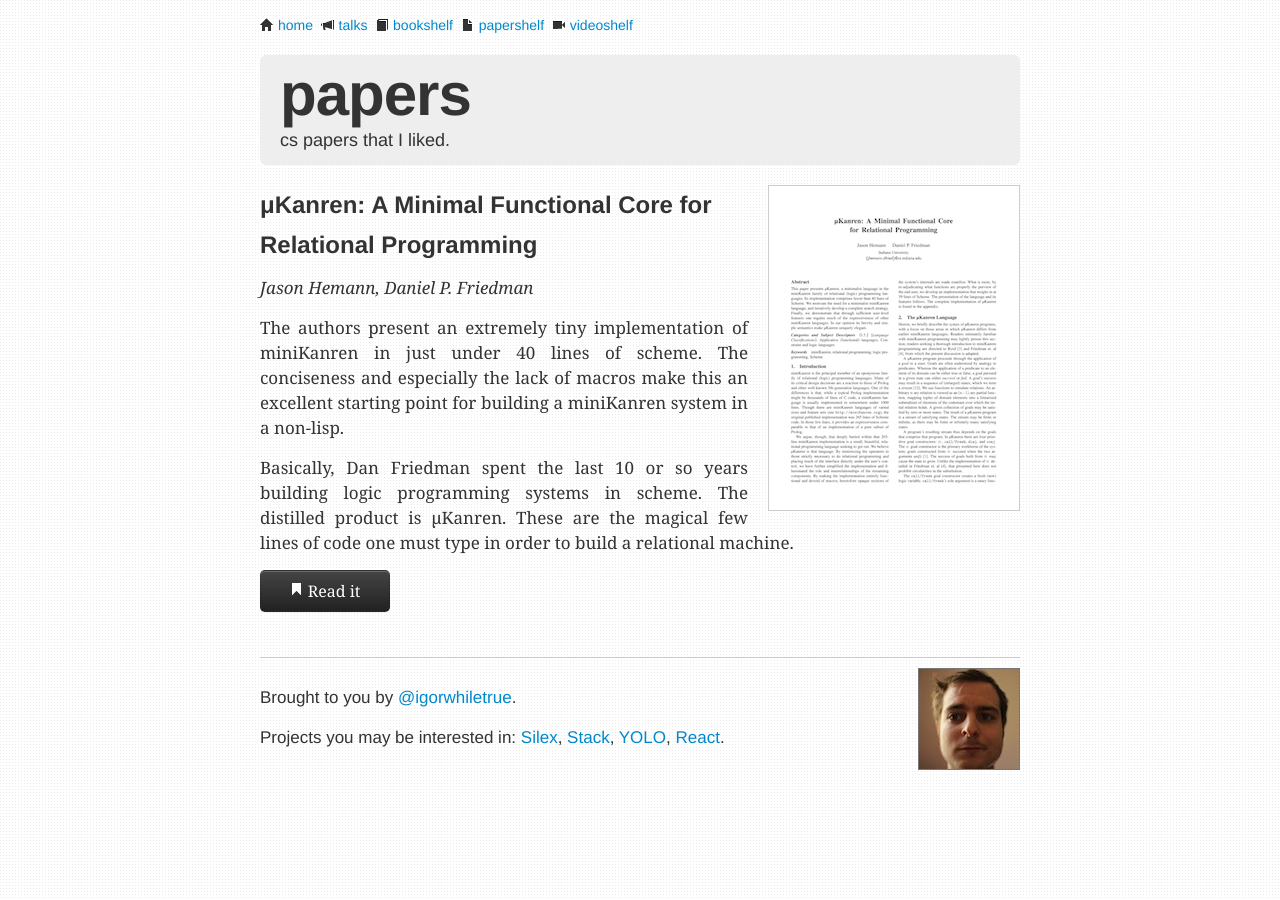
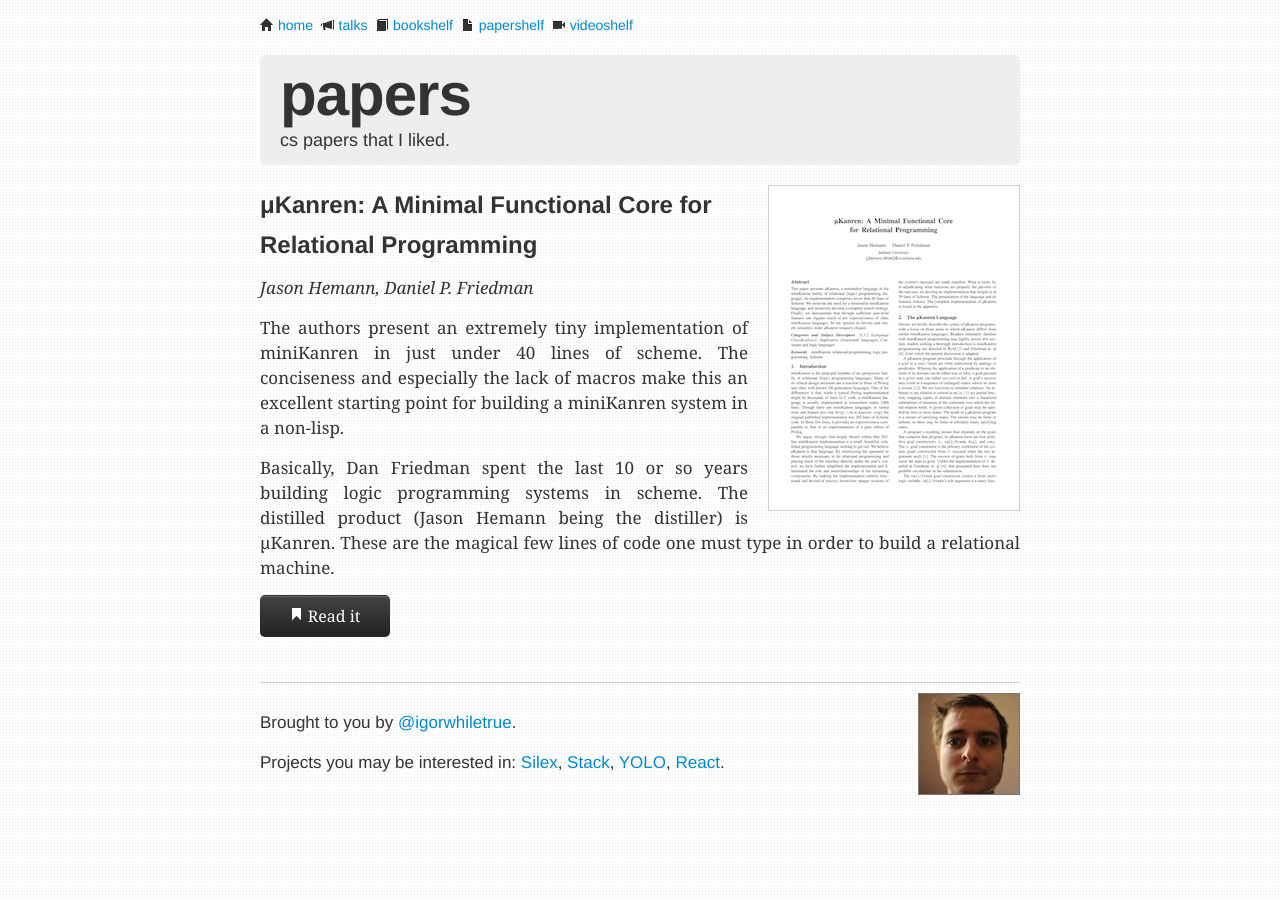
Before and after one commit to igorw/weblog, a Jekyll site: the page built from papershelf.md, in a window 1280 px wide. Built offline with Jekyll 4.4.1, drawn with Linux system fonts in a browser that asks for light colours; Markdown is read by kramdown in place of the engine named in the settings.

Commit message:
give distillation credits

```diff
--- a/papershelf.md
+++ b/papershelf.md
@@ -22,9 +22,9 @@ make this an excellent starting point for building a miniKanren system in a
 non-lisp.
 
 Basically, Dan Friedman spent the last 10 or so years building logic
-programming systems in scheme. The distilled product is μKanren. These are the
-magical few lines of code one must type in order to build a relational
-machine.
+programming systems in scheme. The distilled product (Jason Hemann being the
+distiller) is μKanren. These are the magical few lines of code one must type
+in order to build a relational machine.
 
 <a href="http://webyrd.net/scheme-2013/papers/HemannMuKanren2013.pdf" class="btn btn-large btn-inverse" style="width: 100px;"><span class="icon-bookmark icon-white"></span> Read it</a>
 
```
